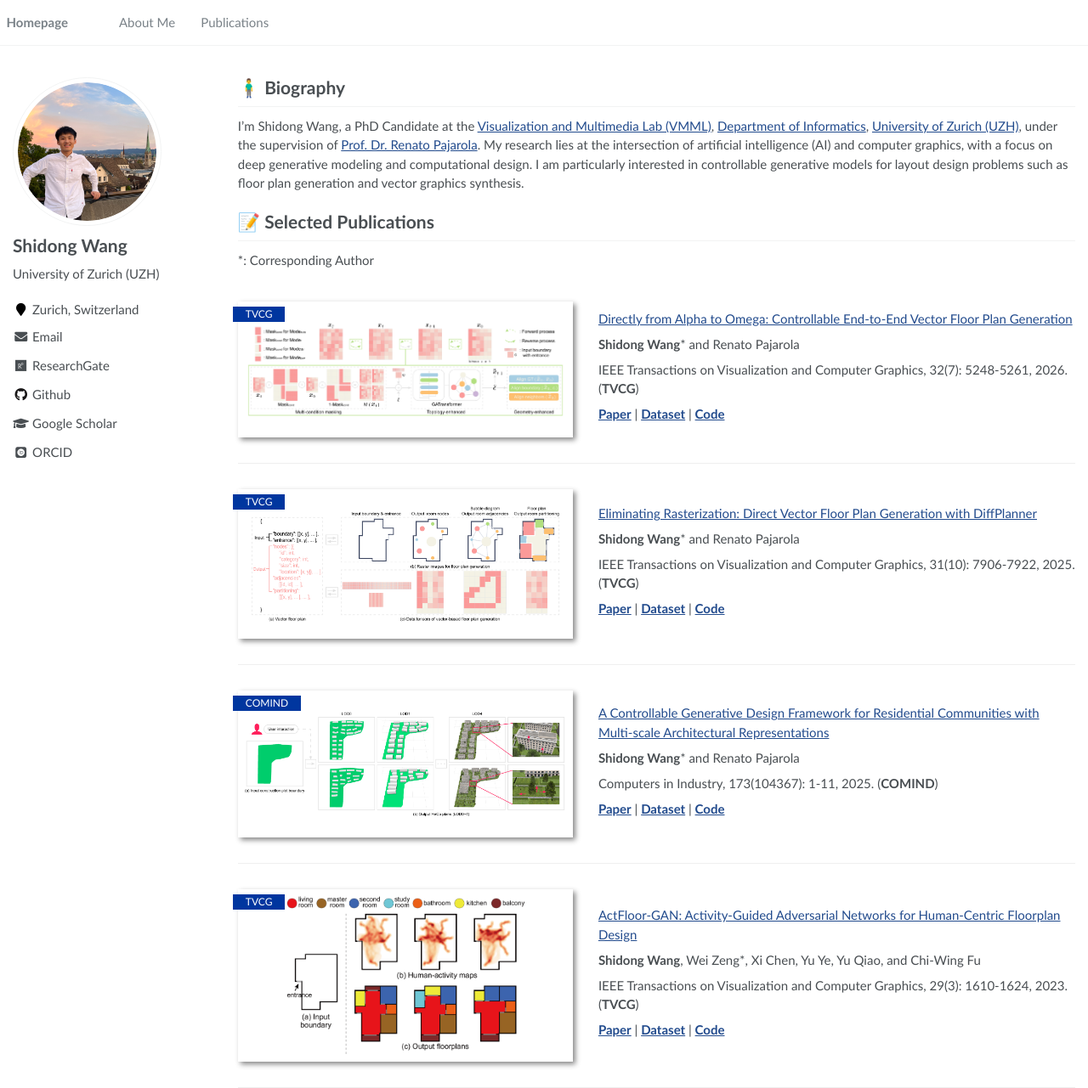
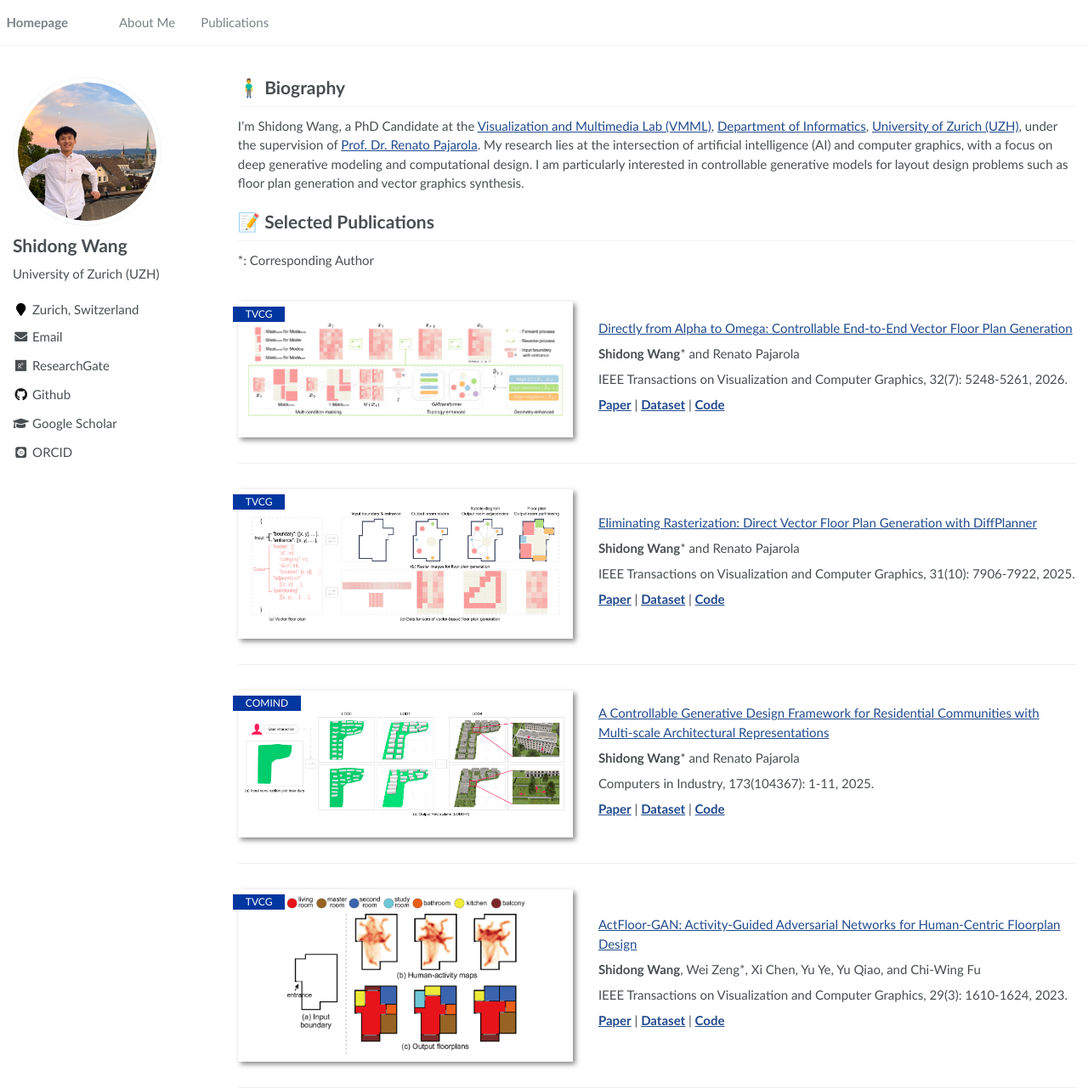
Before and after one commit to shidong-wang/shidong-wang.github.io, a Jekyll site: the page built from _pages/about.md, in a window 1280 px wide and 1281 px high. Shown: the whole window at 85% size. Built offline with Jekyll 4.4.1, drawn with Linux system fonts in a browser that asks for light colours; some web fonts are replaced.

Commit message:
Update about.md

```diff
--- a/_pages/about.md
+++ b/_pages/about.md
@@ -40,7 +40,7 @@ I’m Shidong Wang, a PhD Candidate at the [Visualization and Multimedia Lab (VM
 
   **Shidong Wang*** and Renato Pajarola
 
-  IEEE Transactions on Visualization and Computer Graphics, 32(7): 5248-5261, 2026.(**TVCG**)
+  IEEE Transactions on Visualization and Computer Graphics, 32(7): 5248-5261, 2026.
 
   [**Paper**](https://doi.org/10.1109/TVCG.2026.3665422) \| [**Dataset**](https://github.com/shidong-wang/DiffPlanner/releases/download/dataset/dataset.zip) \| [**Code**](https://github.com/shidong-wang/CE2EPlan)
 
@@ -57,7 +57,7 @@ I’m Shidong Wang, a PhD Candidate at the [Visualization and Multimedia Lab (VM
 
   **Shidong Wang*** and Renato Pajarola
 
-  IEEE Transactions on Visualization and Computer Graphics, 31(10): 7906-7922, 2025.(**TVCG**)
+  IEEE Transactions on Visualization and Computer Graphics, 31(10): 7906-7922, 2025.
 
   [**Paper**](https://arxiv.org/pdf/2508.13738) \| [**Dataset**](https://github.com/shidong-wang/DiffPlanner/releases/download/dataset/dataset.zip) \| [**Code**](https://github.com/shidong-wang/DiffPlanner)
 
@@ -74,7 +74,7 @@ I’m Shidong Wang, a PhD Candidate at the [Visualization and Multimedia Lab (VM
 
   **Shidong Wang*** and Renato Pajarola
 
-  Computers in Industry, 173(104367): 1-11, 2025. (**COMIND**)
+  Computers in Industry, 173(104367): 1-11, 2025.
 
   [**Paper**](https://doi.org/10.1016/j.compind.2025.104367) \| [**Dataset**](https://github.com/shidong-wang/CLOD-ReCo/releases/download/dataset/dataset.zip) \| [**Code**](https://github.com/shidong-wang/CLOD-ReCo)
 
@@ -108,7 +108,7 @@ I’m Shidong Wang, a PhD Candidate at the [Visualization and Multimedia Lab (VM
 
   **Shidong Wang**, Wei Zeng*, Xi Chen, Yu Ye, Yu Qiao, and Chi-Wing Fu
 
-  IEEE Transactions on Visualization and Computer Graphics, 29(3): 1610-1624, 2023. (**TVCG**)
+  IEEE Transactions on Visualization and Computer Graphics, 29(3): 1610-1624, 2023.
 
   [**Paper**](https://arxiv.org/pdf/2111.03545) \| [**Dataset**](https://github.com/shidong-wang/ActFloor-GAN/releases/download/dataset/dataset_4c_ActFloorGAN.zip) \| [**Code**](https://github.com/shidong-wang/ActFloor-GAN)
 
```
